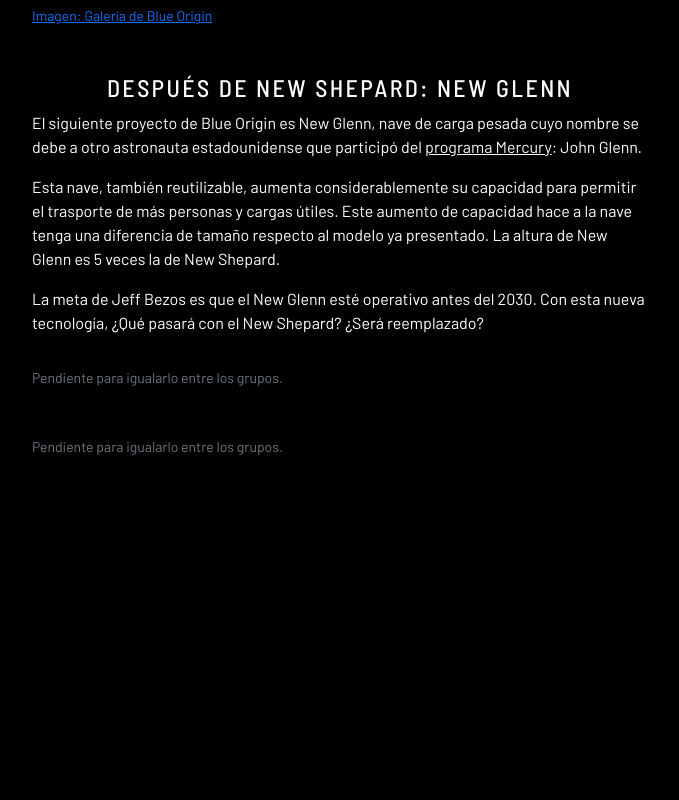
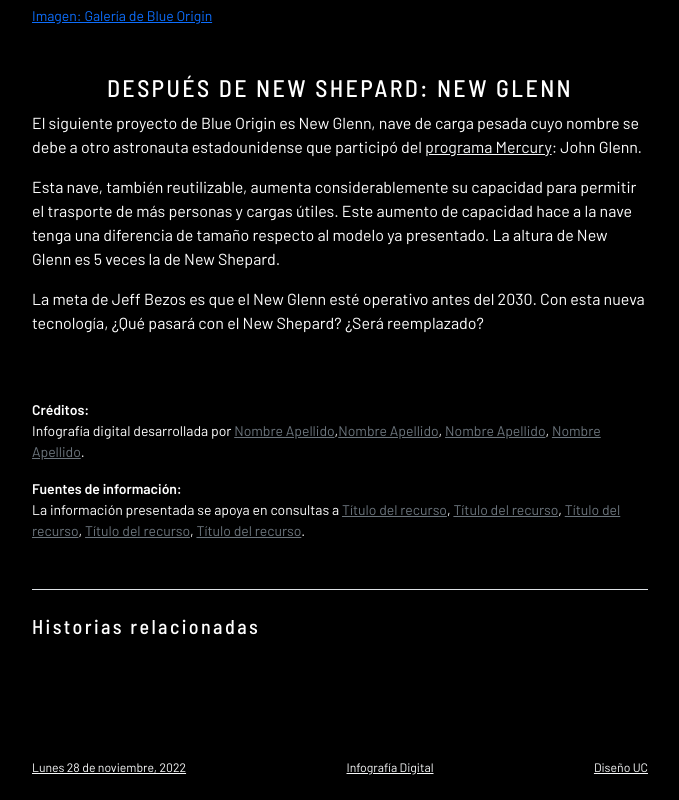
Before and after one commit to Blue-Jeff-Bezos/clase17, a plain HTML site: page index.html in a window 1280 px wide. Shown: the part 1396-2196 px from the top of the page, without its empty margins (300-979 px from the left). Before the commit the page ends 1885 px from the top, so only its background shows below. Drawn offline with nearby package versions, Linux system fonts and the light colour scheme; no server answers.

Commit message:
Update index.html

```diff
--- a/index.html
+++ b/index.html
@@ -173,29 +173,67 @@ Los asientos son reclinables y cuentan con 5 puntos de arnés. En ellos los pasa
             </div>
         </section>
 
+       <!-- * * * * * * * * *
+
+            COPIE DESDE ACÁ
+
+        * * * * * * * * * * -->
+
         <aside>
             <div class="container">
-                <div class="row py-3">
-                    <div class="col-sm-11 col-md-10 col-lg-9 col-xl-8 col-xxl-7 mx-auto">
-                        <p class="small text-muted">
-                            Pendiente para igualarlo entre los grupos.
-                        </p>
+                <div class="row py-5">
+                    <div class="col-sm-11 col-md-10 col-lg-9 col-xl-8 col-xxl-7 mx-auto small">
+                        <dl>
+                            <dt>Créditos:</dt>
+                            <dd>
+                                Infografía digital desarrollada por <a href="#" class="link-secondary">Nombre Apellido</a>,<a href="#" class="link-secondary">Nombre Apellido</a>, <a href="#" class="link-secondary">Nombre Apellido</a>,
+                                <a href="#" class="link-secondary">Nombre Apellido</a>.
+                            </dd>
+                        </dl>
+                        <dl>
+                            <dt>Fuentes de información:</dt>
+                            <dd>
+                                La información presentada se apoya en consultas a <a href="#" class="link-secondary">Título del recurso</a>, <a href="#" class="link-secondary">Título del recurso</a>,
+                                <a href="#" class="link-secondary">Título del recurso</a>, <a href="#" class="link-secondary">Título del recurso</a>, <a href="#" class="link-secondary">Título del recurso</a>.
+                            </dd>
+                        </dl>
+                        <h4 class="border-top pt-4 my-5 fs-5">Historias relacionadas</h4>
+                        <ul id="relacionadas" class="list-unstyled fst-italic"></ul>
                     </div>
                 </div>
             </div>
         </aside>
 
-        <footer>
+        <footer class="bg-black">
             <div class="container">
                 <div class="row py-3">
-                    <div class="col-sm-11 col-md-10 col-lg-9 col-xl-8 col-xxl-7 mx-auto">
-                        <p class="small text-muted">
-                            Pendiente para igualarlo entre los grupos.
+                    <div class="col-sm-11 col-md-10 col-lg-9 col-xl-8 col-xxl-7 mx-auto small">
+                        <p class="d-flex justify-content-between small py-2 m-0">
+                            <a href="https://github.com/profesorfaco/dno075-2022-2/tree/main/clase-17" class="link-light" target="_blank">Lunes 28 de noviembre, 2022</a>
+                            <a href="https://github.com/profesorfaco/dno075-2022-2/#readme" class="link-light" target="_blank">Infografía Digital</a>
+                            <a href="https://diseno.uc.cl/" class="link-light" target="_blank">Diseño UC</a>
                         </p>
                     </div>
                 </div>
             </div>
         </footer>
-        <script src="https://cdn.jsdelivr.net/npm/bootstrap@5.2.2/dist/js/bootstrap.bundle.min.js" integrity="sha384-OERcA2EqjJCMA+/3y+gxIOqMEjwtxJY7qPCqsdltbNJuaOe923+mo//f6V8Qbsw3" crossorigin="anonymous"></script>
-    </body>
-</html>
+
+        <script>
+            async function otras() {
+                const consulta = await fetch("https://raw.githubusercontent.com/profesorfaco/dno075-2022-2/main/clase-17/data.json");
+                const data = await consulta.json();
+                const listado = document.getElementById("relacionadas");
+                data.forEach((x, i) => {
+                    if (i != 8) {
+                        listado.innerHTML += '<li class="position-relative"><dl><dt>' + x.title + ': ' + x.subtitle + '</dt><dd class="small">' + x.short + ' <a href="' + x.url + '" class="fst-normal link-secondary stretched-link">[ver más]</a></dd><dl>';
+                    }
+                });
+            }
+            otras().catch((error) => console.error(error));
+        </script>
+
+        <!-- * * * * * * * * *
+
+            COPIE HASTA ACÁ
+
+        * * * * * * * * * * -->
```
